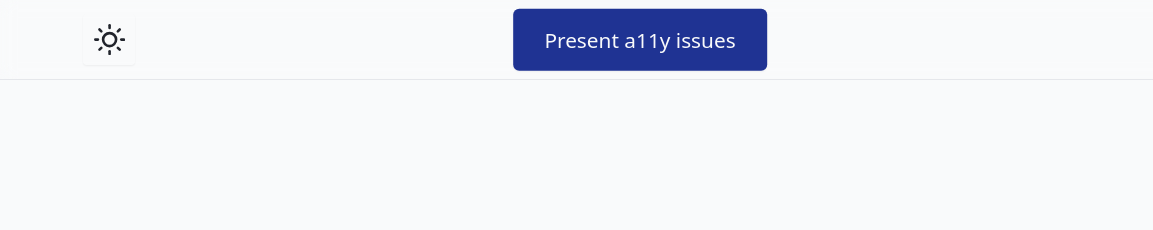
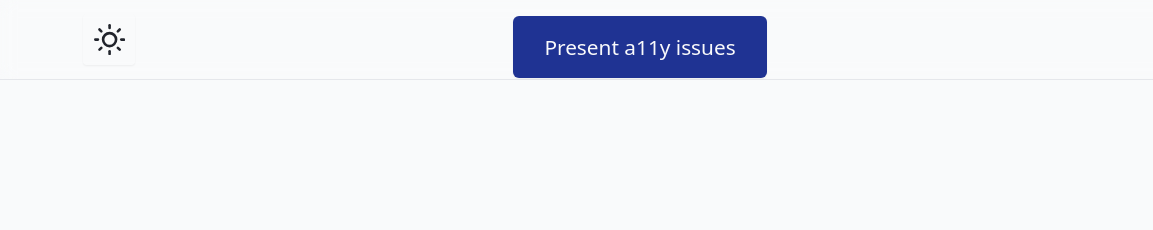
Before and after one commit to Elizabeth1979/a11y-for-feds-intro, a website with bundled scripts: page public/index.html in a window 1280 px wide. Shown: the top 230 px of the page, 0-1153 px from the left. Built offline with nearby package versions, Linux system fonts and the light colour scheme; a web font is replaced by a local one; what @rive-app/canvas would draw is missing.

Commit message:
refactor: improve modal and button styling

```diff
--- a/public/js/modal.js
+++ b/public/js/modal.js
@@ -9,9 +9,6 @@ export function showModal(issues = []) {
   }
 
   try {
-    // Lock page scroll
-    document.body.style.overflow = "hidden";
-
     // Clear existing content
     errorMessages.innerHTML = "";
 
@@ -67,8 +64,6 @@ export function initializeModal() {
   function closeModalHandler() {
     if (modal) {
       modal.close();
-      document.body.style.overflow = "";
-      document.body.classList.remove("modal-open");
     }
   }
 
--- a/public/styles/style.css
+++ b/public/styles/style.css
@@ -414,14 +414,17 @@ button.secondary:hover {
    ========================================================================== */
 /* Buttons */
 .button-container {
-  display: flex;
-  gap: 1em;
   position: fixed;
-  align-items: center;
-  z-index: 1000;
-  left: 50%;
-  top: 2.5rem;
-  transform: translate(-50%, -50%);
+  inset-block-start: 1rem;
+  inset-inline: 0;
+  z-index: 200;
+  text-align: center;
+}
+
+.button-container button {
+  width: max-content;
+  min-width: unset;
+  margin-inline: auto;
 }
 
 #check,
@@ -523,6 +526,11 @@ dialog::backdrop {
   background-color: rgba(0, 0, 0, 0.5);
 }
 
+dialog[open] ~ body,
+body:has(dialog[open]) {
+  overflow: hidden;
+}
+
 /* ==========================================================================
    Utilities
    ========================================================================== */
```
